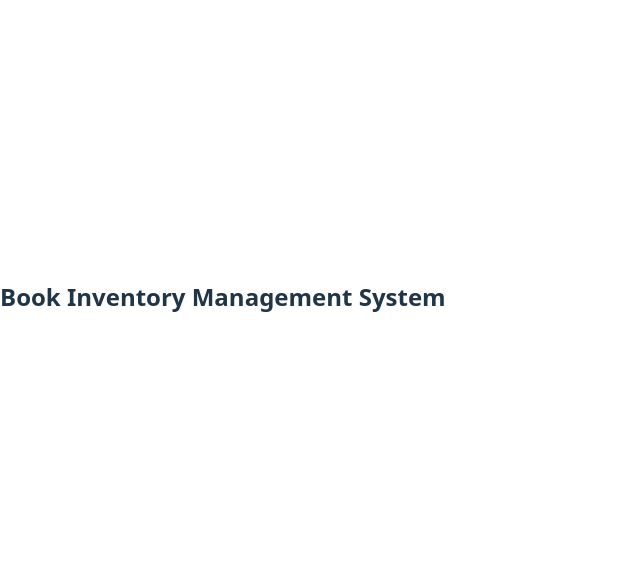
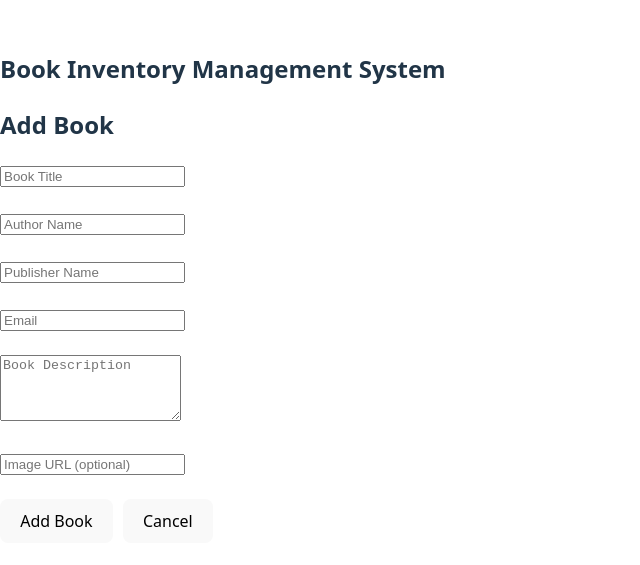
Before and after one commit to Shubham34928/book_inventory, a React (Vite) app: page /add-book in a window 1280 px wide. Shown: the part 103-668 px from the top of the page, without its empty margins (0-640 px from the left). Built offline with nearby package versions, Linux system fonts and the light colour scheme; no server answers.

Commit message:
Added book creation form with validation

```diff
--- a/src/App.jsx
+++ b/src/App.jsx
@@ -3,6 +3,8 @@ import Header from './components/Header'
 import BookTable from './components/BookTable'
 import { Routes, Route } from 'react-router-dom'
 import BookDetails from './components/BookDetails'
+import AddBook from './components/AddBook'
+
 
 function App() {
   const [books, setBooks] = useState([])
@@ -12,6 +14,12 @@ function App() {
   useEffect(() => {
     booksdata();
   }, [])
+
+  const addBook = (newBook) => {
+  const updatedBooks = [newBook, ...books]
+  setBooks(updatedBooks)
+   }
+
 
   async function booksdata(){
     try {
@@ -28,7 +36,7 @@ function App() {
         publisher:item.volumeInfo.publisher
 
       }))
-     console.log(bookdata);
+
       setBooks(bookdata)
     } catch{
       setError("Failed to fetch books. Please try again.")
@@ -50,6 +58,9 @@ function App() {
                                           }/>
       <Route path="/book/:id" element={<BookDetails />} />
 
+      <Route path="/add-book"element={<AddBook onAddBook={addBook} />}/>
+
+
       </Routes>
     </div>
   )
--- /dev/null
+++ b/src/components/AddBook.jsx
@@ -0,0 +1,133 @@
+import { useState } from "react"
+import { useNavigate } from "react-router-dom"
+
+function AddBook({ onAddBook }) {
+  // Form state
+  const [title, setTitle] = useState("")
+  const [author, setAuthor] = useState("")
+   const [publisher, setPublisher] = useState("")
+  const [email, setEmail] = useState("")
+  const [description, setDescription] = useState("")
+  const [image, setImage] = useState("")
+  const [error, setError] = useState("")
+
+  // Navigation hook
+  const navigate = useNavigate()
+
+  // Handle form submit
+  const handleSubmit = (e) => {
+    e.preventDefault()
+
+    // Validation
+    if (!title || !author || !email || !description || !publisher) {
+      setError("All fields except image are required")
+      return
+    }
+
+    if (!email.includes("@")) {
+      setError("Please enter a valid email")
+      return
+    }
+
+    // Create new book object
+    const newBook = {
+      id: Date.now(),
+      title,
+      author,
+      publisher,
+      date:"7 Novemeber 2007",
+      email,
+      description,
+      image: image || "https://covers.openlibrary.org/b/id/10523365-L.jpg",
+      isUserAdded: true
+    }
+
+    // Send book to parent (App.jsx)
+    onAddBook(newBook)
+
+    // Reset form
+    setTitle("")
+    setAuthor("")
+    setEmail("")
+    setDescription("")
+    setImage("")
+    setError("")
+    setPublisher("")
+
+    // Navigate back to Home page
+    navigate("/")
+  }
+
+  return (
+    <div style={{ maxWidth: "450px", margin: "20px auto" }}>
+      <h2>Add Book</h2>
+
+      {error && <p style={{ color: "red" }}>{error}</p>}
+
+      <form onSubmit={handleSubmit}>
+        <input
+          type="text"
+          placeholder="Book Title"
+          value={title}
+          onChange={(e) => setTitle(e.target.value)}
+        />
+
+        <br /><br />
+
+        <input
+          type="text"
+          placeholder="Author Name"
+          value={author}
+          onChange={(e) => setAuthor(e.target.value)}
+        />
+
+        <br /><br />
+
+         <input
+          type="text"
+          placeholder="Publisher Name"
+          value={publisher}
+          onChange={(e) => setPublisher(e.target.value)}
+        />
+         <br /><br />
+        <input
+          type="email"
+          placeholder="Email"
+          value={email}
+          onChange={(e) => setEmail(e.target.value)}
+        />
+
+        <br /><br />
+
+        <textarea
+          placeholder="Book Description"
+          value={description}
+          onChange={(e) => setDescription(e.target.value)}
+          rows="4"
+        />
+
+        <br /><br />
+
+        <input
+          type="text"
+          placeholder="Image URL (optional)"
+          value={image}
+          onChange={(e) => setImage(e.target.value)}
+        />
+
+        <br /><br />
+
+        <button type="submit">Add Book</button>
+        <button
+          type="button"
+          style={{ marginLeft: "10px" }}
+          onClick={() => navigate("/")}
+        >
+          Cancel
+        </button>
+      </form>
+    </div>
+  )
+}
+
+export default AddBook
--- a/src/components/BookDetails.jsx
+++ b/src/components/BookDetails.jsx
@@ -22,7 +22,7 @@ function BookDetails() {
       <h2>{book.title}</h2>
       <p><strong>Author:</strong> {book.author}</p>
       <p><strong>Publisher:</strong> {book.publisher}</p>
-      <p><strong>Published Date:</strong> {book.publishedDate}</p>
+      <p><strong>Published Date:</strong> {book.date}</p>
       <p><strong>Description:</strong>{book.description}</p>
       <p>{book.description}</p>
 
--- a/src/components/BookTable.jsx
+++ b/src/components/BookTable.jsx
@@ -1,5 +1,6 @@
 
 import { useNavigate } from 'react-router-dom'
+
 
 function BookTable({books}) {
 
@@ -7,6 +8,8 @@ function BookTable({books}) {
     const navigate = useNavigate()
   return (
     <div style={{ maxHeight: "300px", overflowY: "auto" }}>
+      <button onClick={() => navigate("/add-book")}>+ Add Book</button>
+
       <table border="1" width="100%">
         <thead>
           <tr>
```
